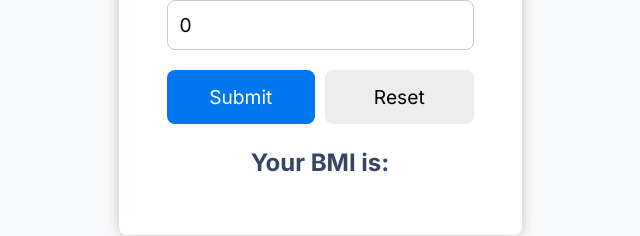
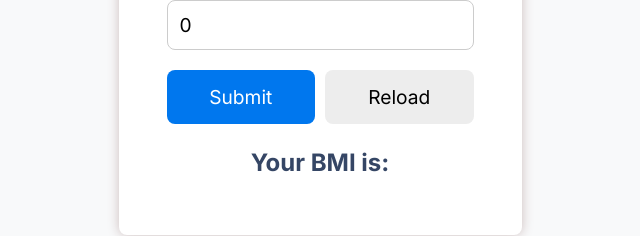
Before and after one commit to iiitl/bmi_calculator, a React (Create React App) app: page / in a window 1280 px wide. Shown: the part 379-615 px from the top of the page, without its empty margins (320-960 px from the left). Built offline with nearby package versions, Linux system fonts and the light colour scheme.

Commit message:
Satndardized variables

```diff
--- a/src/App.js
+++ b/src/App.js
@@ -38,12 +38,10 @@ function App() {
     }
   };
 
-  const resetForm = () => {
-    setWeight(0);
-    setHeight(0);
-    setBmi('');
-    setMessage('');
-  };
+  let reload = () => {
+    window.location.reload()
+  }
+
 
   return (
     <div className="bmi-app">
@@ -70,7 +68,7 @@ function App() {
           </div>
           <div className='bmi-button-group'>
             <button className='bmi-btn' type='submit'>Submit</button>
-            <button className='bmi-btn bmi-btn-outline' type='button' onClick={resetForm}>Reset</button>
+            <button className='bmi-btn bmi-btn-outline' type='button' onClick={reload}>Reload</button>
           </div>
         </form>
         <div className='bmi-result'>
```
